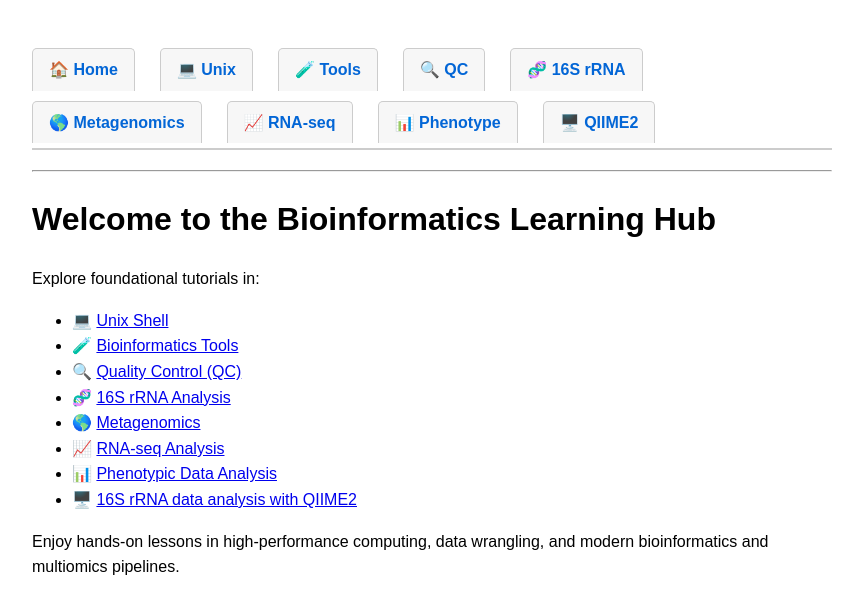
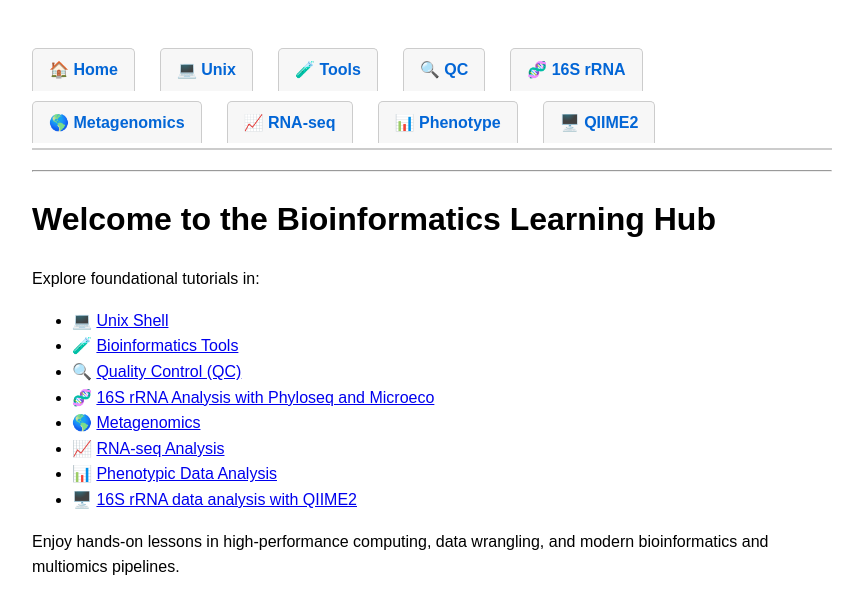
Before and after one commit to ysbajagai/bioinfo, a Jekyll site: the page built from index.md, in a window 1280 px wide. Shown: the top 614 px of the page, without its empty margins (208-1071 px from the left). Built offline with Jekyll 4.4.1, drawn with Linux system fonts in a browser that asks for light colours.

Commit message:
Update index.md

```diff
--- a/index.md
+++ b/index.md
@@ -10,7 +10,7 @@ Explore foundational tutorials in:
 - 💻 [Unix Shell](./unix)
 - 🧪 [Bioinformatics Tools](./tools)
 - 🔍 [Quality Control (QC)](./qc)
-- 🧬 [16S rRNA Analysis](./phyloseq_microeco_tutorial)
+- 🧬 [16S rRNA Analysis with Phyloseq and Microeco](./phyloseq_microeco_tutorial)
 - 🌎 [Metagenomics](./metagenomics)
 - 📈 [RNA-seq Analysis](./rna-seq)
 - 📊 [Phenotypic Data Analysis](./phenotype)
```
